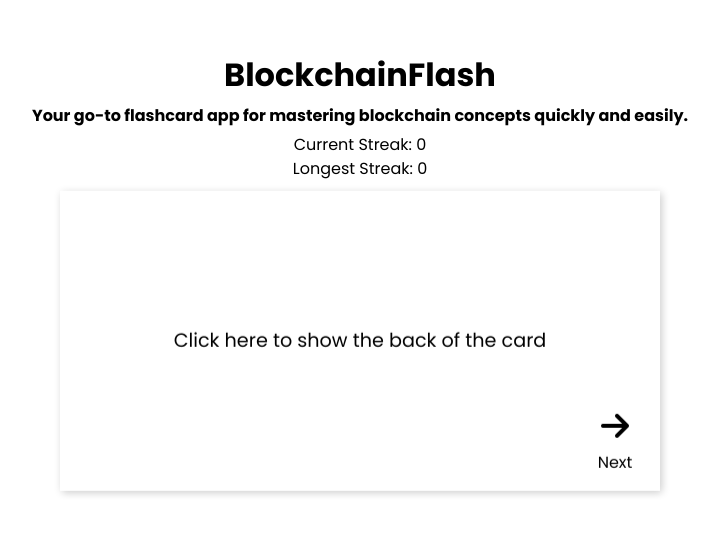
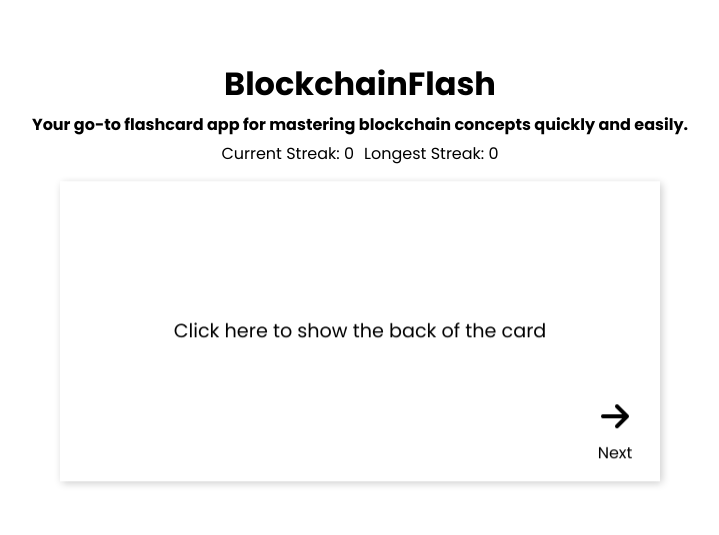
Before and after one commit to modusami/BlockchainFlash, a React (Vite) app: page / in a window 1280 px wide. Shown: the part 105-640 px from the top of the page, without its empty margins (280-999 px from the left). Built offline with nearby package versions, Linux system fonts and the light colour scheme.

Commit message:
Improve Styling

```diff
--- a/src/components/HeaderC/Streak.jsx
+++ b/src/components/HeaderC/Streak.jsx
@@ -1,12 +1,14 @@
 const Streak = ({ streak, longestStreak }) => {
 	return (
 		<>
-			<div id="num-cards-div">
-				<p id="num-cards">
-					<span>Current Streak: </span>
-					<span id="streak">{streak}</span>
-					<p id="longestStreak">Longest Streak: {longestStreak}</p>
-				</p>
+			<div id="streak-container">
+				<div id="streak-inner">
+					<div>
+						<span>Current Streak: </span>
+						<span id="streak">{streak}</span>
+					</div>
+					<span id="longestStreak">Longest Streak: {longestStreak}</span>
+				</div>
 			</div>
 		</>
 	);
--- a/src/styles/flashcard.css
+++ b/src/styles/flashcard.css
@@ -26,6 +26,10 @@
 
 #card.correct {
 	box-shadow: 2px 2px 30px green;
+}
+
+#card.partial {
+	box-shadow: 2px 2px 30px rgb(255, 213, 0);
 }
 
 #card.wrong {
--- a/src/styles/header.css
+++ b/src/styles/header.css
@@ -13,6 +13,12 @@
 	font-size: 2rem;
 }
 
+#streak-inner {
+	display: flex;
+	gap: 10px;
+	justify-content: center;
+}
+
 #longestStreak {
 	color: black;
 }
```
